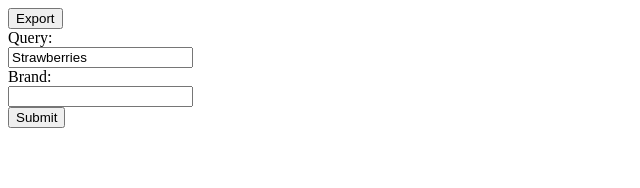
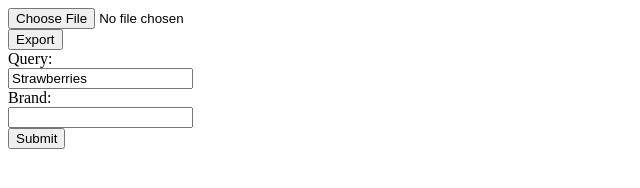
Before and after one commit to samchristywork/recipe-manager, a website: page public/index.html in a window 1280 px wide. Shown: the whole page, without its empty margins (0-640 px from the left). Drawn offline with Linux system fonts and the light colour scheme.

Commit message:
Feature: Allow foods to be imported into app

```diff
--- a/public/index.html
+++ b/public/index.html
@@ -10,6 +10,7 @@
   <link href="https://fonts.googleapis.com/css2?family=Roboto&display=swap" rel="stylesheet">
 </head>
 <body>
+  <input type="file" onchange="importFoods(this)">
   <div id="foods"></div>
   <div id="total_nutrients"></div>
   <a id="download_button"><button>Export</button></a><br>
--- a/public/script.js
+++ b/public/script.js
@@ -5,6 +5,25 @@ let brand=document.querySelector("#brand");
 let data=document.querySelector("#data");
 let download_button=document.querySelector("#download_button");
 let currentFoods=[];
+
+function importFoods(input) {
+  let file = input.files[0];
+
+  let reader = new FileReader();
+  reader.readAsText(file);
+
+  reader.onload = function() {
+    console.log(JSON.parse(reader.result));
+    console.log(currentFoods);
+
+    currentFoods=JSON.parse(reader.result);
+    renderFoods();
+  };
+
+  reader.onerror = function() {
+    alert("File import failed.");
+  };
+}
 
 function toTitleCase(str) {
   return str.replace(
@@ -74,10 +93,6 @@ function renderFoods() {
     }
   };
   total_nutrients.innerHTML+=sum+" Calories Total";
-
-  var file = new Blob([JSON.stringify(currentFoods, null, 2)], {type: "text/json"});
-  download_button.href = URL.createObjectURL(file);
-  download_button.download = "food_export.json";
 }
 
 function addFood(id) {
@@ -88,6 +103,10 @@ function addFood(id) {
     .then((food) => {
       currentFoods.push(food);
       renderFoods();
+
+      var file = new Blob([JSON.stringify(currentFoods, null, 2)], {type: "text/json"});
+      download_button.href = URL.createObjectURL(file);
+      download_button.download = "food_export.json";
     });
 }
 
```
